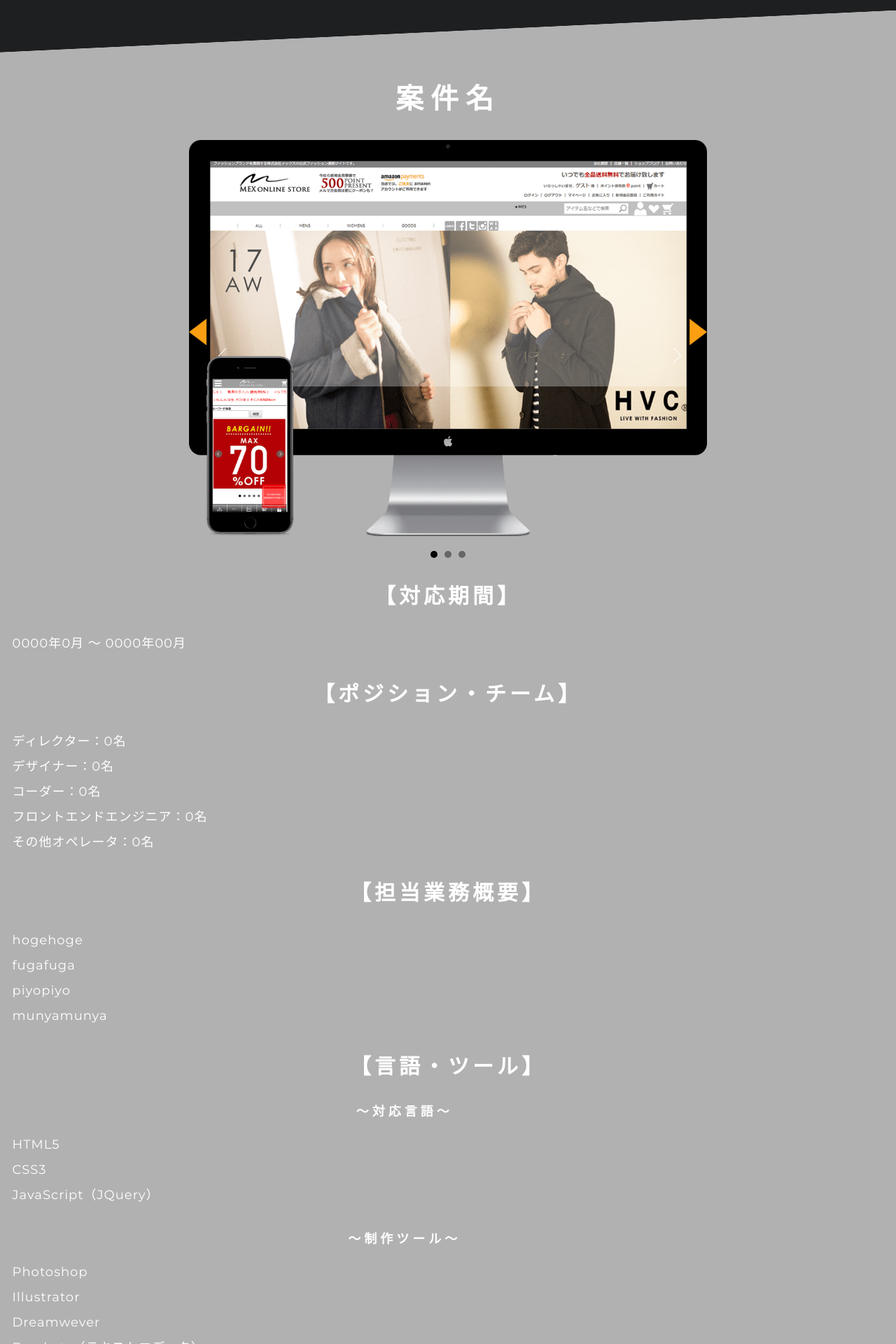
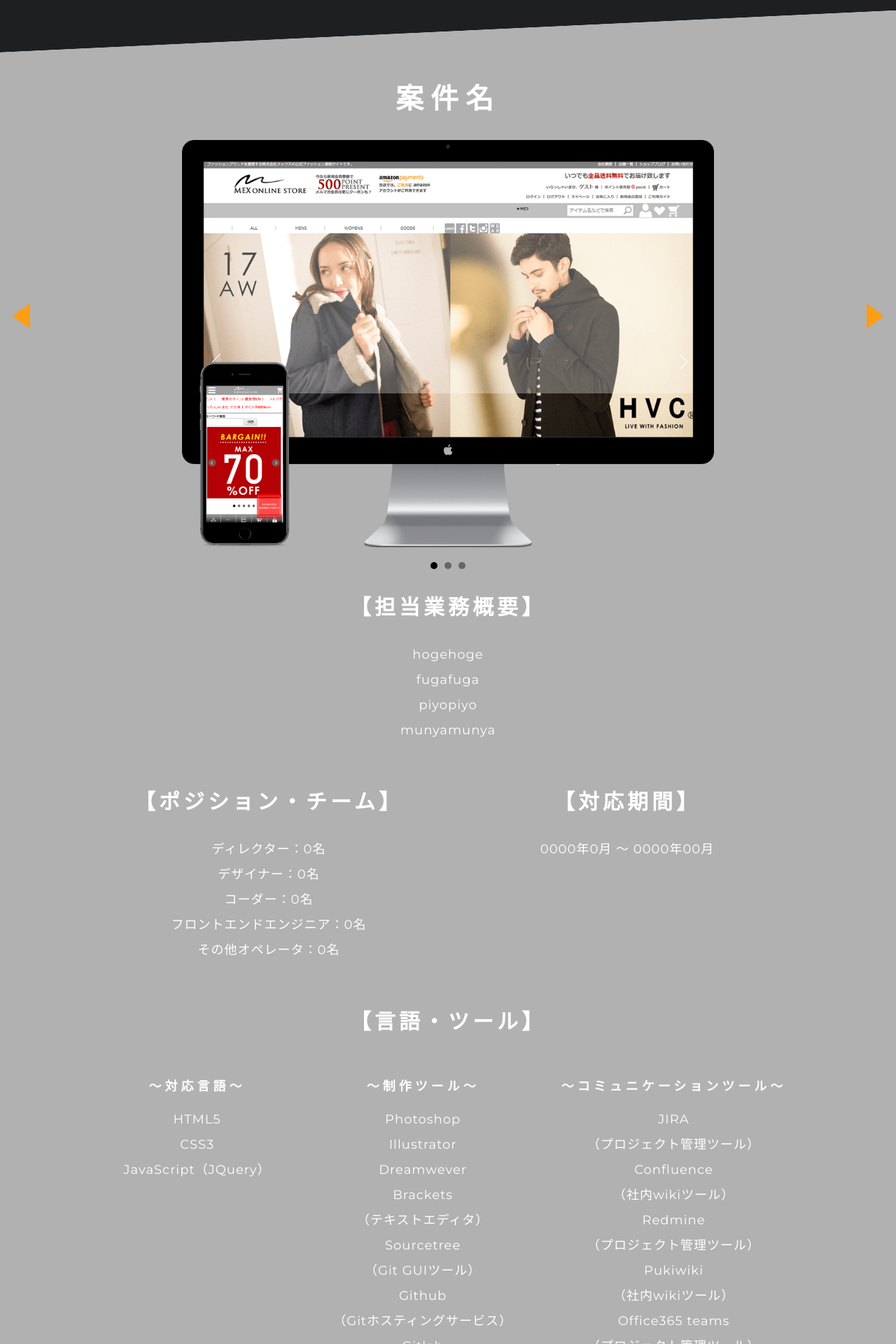
Before and after one commit to ToshiYoshioka/myPortfolio, a PHP site: page /works/works.html in a window 1280 px wide. Shown: the part 200-2120 px from the top of the page at 70% size. Run offline with PHP 8.4, Linux system fonts and the light colour scheme.

Commit message:
works.html の体裁をマークアップ

```diff
--- a/works/css/works.css
+++ b/works/css/works.css
@@ -3,13 +3,6 @@
 .bold{
   font-weight: bold;
 }
-/* works detail bx-slider
-.bx-wrapper .bx-prev {
-  left: 0;
-}
-.bx-wrapper .bx-next {
-  right: 0;
-}*/
 /* works history header */
 .header{
   padding: 62px 17.5px 0;
@@ -34,12 +27,71 @@
 .worksText::before{
   display: none;
 }
+.comment{
+  width: 80%;
+  margin: 0 auto;
+  letter-spacing: 0.1rem;
+  line-height: 1.8;
+}
+/* works bx-slider */
 .historyContainer{
   width: 100%;
-  max-width: 740px;
+  margin: 0 auto;
+  position: relative;
+}
+#next-btn,
+#prev-btn{
+  position: absolute;
+  top: 40%;
+}
+#next-btn{
+  right: 0;
+}
+#prev-btn{
+  left: 0;
+}
+.worksHistoryInner{
+  width: 100%;
+}
+.worksHistoryInner img{
+  width: 80%;
+  max-width: 760px;
   margin: 0 auto;
 }
 
 @media screen and (min-width:1024px){
-
+  /* worksHistory */
+  .worksText{
+    text-align: center;
+  }
+  .paragraph{
+    width: 100%;
+  }
+  .historyLayoutParent{
+    width: 100%;
+    max-width:1024px;
+    margin: 0 auto;
+  }
+  .clearFix::after{
+    content: '';
+    display: block;
+    clear: both;
+  }
+  .historyLayout1{
+    float: left;
+    width: 50%;
+  }
+  .historyLayout2{
+    float: left;
+    width: 33%;
+    padding: 10px;
+  }
+  .historyLayout2:first-child{
+    float: left;
+    width: 30%;
+  }
+  .historyLayout2:last-child{
+    float: left;
+    width: 37%;
+  }
 }
--- a/works/works.html
+++ b/works/works.html
@@ -45,27 +45,33 @@
   <h2 class="headingTwo">案件名</h2>
     <div class="historyContainer">
       <div class="worksHistory">
-        <div>
+        <div class="worksHistoryInner">
           <img src="image/works01.png" alt="IIJ mio Webサイト運用イメージ">
           <a id="next-btn" class="rightMark"></a>
           <a id="prev-btn" class="leftMark"></a>
-        </div>
-        <div>
+        </div><!--worksHistoryInner-->
+        <div class="worksHistoryInner">
           <img src="image/works02.png" alt="Yahoo!ショッピングWebサイト運用イメージ">
           <a id="next-btn" class="rightMark"></a>
           <a id="prev-btn" class="leftMark"></a>
-        </div>
-        <div>
+        </div><!--worksHistoryInner-->
+        <div class="worksHistoryInner">
           <img src="image/works03.png" alt="アパレルECサイト運用イメージ">
           <a id="next-btn" class="rightMark"></a>
           <a id="prev-btn" class="leftMark"></a>
-        </div>
-      </div>
-    </div>
-    <h3 class="headingThree">【対応期間】</h3>
+        </div><!--worksHistoryInner-->
+      </div><!--worksHistory-->
+    </div><!--historyContainer-->
+    <h3 class="headingThree">【担当業務概要】</h3>
     <ul class="worksDescription">
-      <li class="worksText">0000年0月 ～ 0000年00月</li>
+      <li class="worksText">hogehoge</li>
+      <li class="worksText">fugafuga</li>
+      <li class="worksText">piyopiyo</li>
+      <li class="worksText">munyamunya</li>
     </ul>
+    <div class="historyLayoutParent clearFix">
+      <div class="historyLayoutParent clearFix">
+      <div class="historyLayout1">
       <h3 class="headingThree">【ポジション・チーム】</h3>
       <ul class="worksDescription">
         <li class="worksText">ディレクター：0名</li>
@@ -74,42 +80,51 @@
         <li class="worksText">フロントエンドエンジニア：0名</li>
         <li class="worksText">その他オペレータ：0名</li>
       </ul>
-    <h3 class="headingThree">【担当業務概要】</h3>
+      </div><!--historyLayout1-->
+      <div class="historyLayout1">
+      <h3 class="headingThree">【対応期間】</h3>
       <ul class="worksDescription">
-      <li class="worksText">hogehoge</li>
-      <li class="worksText">fugafuga</li>
-      <li class="worksText">piyopiyo</li>
-      <li class="worksText">munyamunya</li>
+        <li class="worksText">0000年0月 ～ 0000年00月</li>
       </ul>
+      </div><!--historyLayout1-->
+    </div><!--historyLayoutParent-->
       <h3 class="headingThree">【言語・ツール】</h3>
+    <div class="historyLayoutParent clearFix">
+      <div class="historyLayout2">
       <ul class="worksDescription">
         <p class="paragraph bold">～対応言語～</p>
         <li class="worksText">HTML5</li>
         <li class="worksText">CSS3</li>
         <li class="worksText">JavaScript（JQuery）</li>
       </ul>
+      </div><!--historyLayout2-->
+      <div class="historyLayout2">
       <ul class="worksDescription">
         <p class="paragraph bold">～制作ツール～</p>
         <li class="worksText">Photoshop</li>
         <li class="worksText">Illustrator</li>
         <li class="worksText">Dreamwever</li>
-      <li class="worksText">Brackets（テキストエディタ）</li>
-      <li class="worksText">Sourcetree（Git GUIツール）</li>
-      <li class="worksText">Github（Gitホスティングサービス）</li>
-      <li class="worksText">Gitlab（Gitホスティングサービス）</li>
-      <li class="worksText">WinMerge（diffチェッカー）</li>
+        <li class="worksText">Brackets<br>（テキストエディタ）</li>
+        <li class="worksText">Sourcetree<br>（Git GUIツール）</li>
+        <li class="worksText">Github<br>（Gitホスティングサービス）</li>
+        <li class="worksText">Gitlab<br>（Gitホスティングサービス）</li>
+        <li class="worksText">WinMerge<br>（diffチェッカー）</li>
       </ul>
+      </div><!--historyLayout2-->
+      <div class="historyLayout2">
       <ul class="worksDescription">
         <p class="paragraph bold">～コミュニケーションツール～</p>
-      <li class="worksText">JIRA（プロジェクト管理ツール）</li>
-      <li class="worksText">Confluence（社内wikiツール）</li>
-      <li class="worksText">Redmine（プロジェクト管理ツール）</li>
-      <li class="worksText">Pukiwiki（社内wikiツール）</li>
-      <li class="worksText">Office365 teams（プロジェクト管理ツール）</li>
-      <li class="worksText">Chatwork（チャット・タスク管理ツール）</li>
+        <li class="worksText">JIRA<br>（プロジェクト管理ツール）</li>
+        <li class="worksText">Confluence<br>（社内wikiツール）</li>
+        <li class="worksText">Redmine<br>（プロジェクト管理ツール）</li>
+        <li class="worksText">Pukiwiki<br>（社内wikiツール）</li>
+        <li class="worksText">Office365 teams<br>（プロジェクト管理ツール）</li>
+        <li class="worksText">Chatwork<br>（チャット・タスク管理ツール）</li>
       </ul>
+      </div><!--historyLayout2-->
+    </div><!--historyLayoutParent-->
     <h3 class="headingThree">【コメント】</h3>
-    <p class="skillsText">
+    <p class="comment">
     Lorem ipsum dolor sit amet, consectetur adipiscing elit, sed do eiusmod tempor incididunt ut labore et dolore magna aliqua. Ut enim ad minim veniam, quis nostrud exercitation ullamco laboris nisi ut aliquip ex ea commodo consequat. Duis aute irure dolor in reprehenderit in voluptate velit esse cillum dolore eu fugiat nulla pariatur. Excepteur sint occaecat cupidatat non proident, sunt in culpa qui officia deserunt mollit anim id est laborum.
     </p>
 </section>
```
Lines whose indentation alone changed are shown as unchanged.
